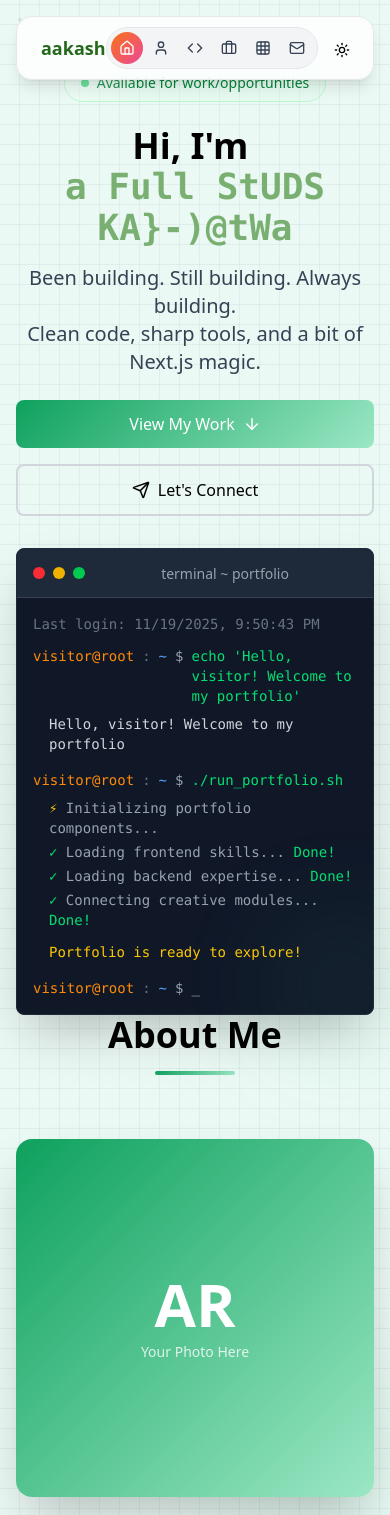
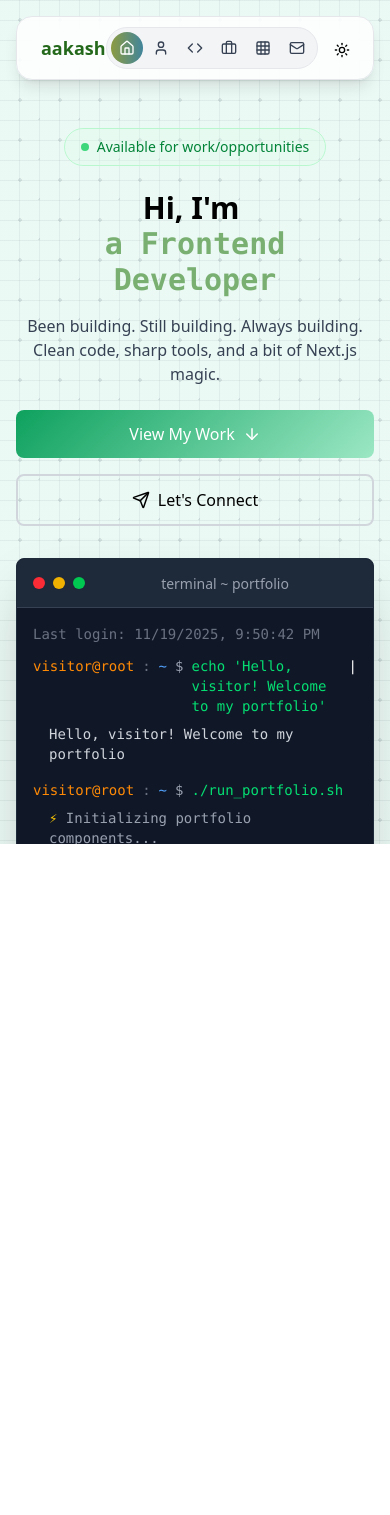
Before and after one commit to aakash-sriv/my-folio, a React (Vite) app: page / in a window 390 px wide. Shown: the top 1515 px of the page. After the commit the page ends 844 px from the top, so only its background shows below. Built offline with nearby package versions, Linux system fonts and the light colour scheme.

Commit message:
Changes regarding responsiveness

```diff
--- a/src/components/About.jsx
+++ b/src/components/About.jsx
@@ -14,7 +14,7 @@ export default function About() {
 
         {/* Section Header */}
         <div className="text-center mb-16">
-          <h2 className="text-4xl sm:text-5xl font-bold text-black dark:text-white mb-4">
+          <h2 className="text-3xl sm:text-5xl font-bold text-black dark:text-white mb-4">
             About Me
           </h2>
           <div className="w-20 h-1 accent-gradient dark:accent-gradient-dark mx-auto rounded-full"></div>
@@ -45,7 +45,7 @@ export default function About() {
           {/* Right: Bio */}
           <div className="lg:col-span-3 space-y-6">
             {/* Bio - 2 paragraphs */}
-            <div className="space-y-4 text-gray-700 dark:text-gray-300 text-lg leading-relaxed">
+            <div className="space-y-4 text-gray-700 dark:text-gray-300 text-base sm:text-lg leading-relaxed">
               <p>
                 Hi! I'm <span className="font-bold text-black dark:text-white">Aakash Raj</span>, a passionate Frontend Developer who thrives on crafting intuitive and dynamic web experiences. I specialize in the React ecosystem, building applications that are not just functional but also visually stunning and performant.
               </p>
@@ -62,7 +62,7 @@ export default function About() {
                 return (
                   <div
                     key={idx}
-                    className="text-center p-4 rounded-xl bg-gray-100 dark:bg-gray-900 border border-gray-200 dark:border-gray-800 hover:scale-105 transition-transform"
+                    className="text-center p-4 rounded-xl bg-green-50 dark:bg-green-900/30 border border-green-200 dark:border-gray-800 hover:scale-105 transition-transform"
                   >
                     <Icon className="w-6 h-6 mx-auto mb-2 text-[#79b072] dark:text-[#0a8a3f]" />
                     <div className="text-2xl font-bold text-black dark:text-white">{stat.value}</div>
--- a/src/components/Contact.jsx
+++ b/src/components/Contact.jsx
@@ -74,7 +74,7 @@ export default function Contact() {
 
         {/* Section Header */}
         <div className="text-center mb-12">
-          <h2 className="text-4xl sm:text-5xl font-bold text-black dark:text-white mb-4">
+          <h2 className="text-3xl sm:text-5xl font-bold text-black dark:text-white mb-4">
             Get In Touch
           </h2>
           <div className="w-20 h-1 accent-gradient dark:accent-gradient-dark mx-auto rounded-full mb-6"></div>
@@ -95,7 +95,7 @@ export default function Contact() {
                 return (
                   <div
                     key={idx}
-                    className="bg-white dark:bg-gray-900 rounded-xl p-6 border border-gray-200 dark:border-gray-800 hover:border-[#79b072] dark:hover:border-[#0a8a3f] transition-all duration-300"
+                    className="bg-green-50 dark:bg-green-900/30 rounded-xl p-6 border border-green-200 dark:border-gray-800 hover:border-[#79b072] dark:hover:border-[#0a8a3f] transition-all duration-300"
                   >
                     <div className="flex items-start gap-4">
                       <div className="w-12 h-12 rounded-full accent-gradient dark:accent-gradient-dark flex items-center justify-center shrink-0">
@@ -125,7 +125,7 @@ export default function Contact() {
             </div>
 
             {/* Social Links */}
-            <div className="bg-white dark:bg-gray-900 rounded-xl p-6 border border-gray-200 dark:border-gray-800">
+            <div className="bg-green-50 dark:bg-green-900/30 rounded-xl p-6 border border-green-200 dark:border-gray-800">
               <h3 className="text-lg font-semibold text-black dark:text-white mb-4">
                 Connect With Me
               </h3>
@@ -159,7 +159,7 @@ export default function Contact() {
 
           {/* Right Side - Contact Form */}
           <div className="lg:col-span-3">
-            <div className="bg-white dark:bg-gray-900 rounded-xl p-6 sm:p-8 border border-gray-200 dark:border-gray-800">
+            <div className="bg-green-50 dark:bg-green-900/30 rounded-xl p-6 sm:p-8 border border-green-200 dark:border-gray-800">
 
               {/* Success Message */}
               {submitted && (
--- a/src/components/Experience.jsx
+++ b/src/components/Experience.jsx
@@ -45,12 +45,12 @@ export default function Experience() {
   }, []);
 
   return (
-    <section id="experience" className="min-h-screen py-4 px-4 sm:px-6 lg:px-8">
+    <section id="experience" className="min-h-screen py-4 px-6 sm:px-6 lg:px-8">
       <div className="max-w-7xl mx-auto">
 
         {/* Section Header */}
         <div className="text-center mb-16">
-          <h2 className="text-4xl sm:text-5xl font-bold text-black dark:text-white mb-4">
+          <h2 className="text-3xl sm:text-5xl font-bold text-black dark:text-white mb-4">
             Experience
           </h2>
           <div className="w-20 h-1 accent-gradient dark:accent-gradient-dark mx-auto rounded-full"></div>
--- a/src/components/Hero.jsx
+++ b/src/components/Hero.jsx
@@ -120,13 +120,13 @@ export default function Hero() {
   };
 
   return (
-    <section id="home" className="min-h-screen flex items-center justify-center px-4 sm:px-6 lg:px-8 pt-16">
+    <section id="home" className="min-h-screen flex items-center justify-center px-4 sm:px-6 lg:px-8 pt-32 pb-16 lg:pt-16 lg:pb-0">
       <div className="max-w-7xl mx-auto w-full">
         <div className="grid lg:grid-cols-2 gap-8 lg:gap-12 items-center">
 
           {/* Left */}
           <div className="text-center lg:text-left space-y-6">
-              <div className="relative overflow-hidden inline-flex items-center gap-2 px-4 py-2 rounded-full
+            <div className="relative overflow-hidden inline-flex items-center gap-2 px-4 py-2 rounded-full
                 bg-green-100/30 dark:bg-green-900/30
                 border border-green-200 dark:border-green-800
                 before:content-[''] before:absolute before:inset-y-0 before:left-[-150%] before:w-[120%]
@@ -138,16 +138,16 @@ export default function Hero() {
               </span>
             </div>
             <div className="space-y-4">
-              <h1 className="text-4xl sm:text-5xl lg:text-6xl font-bold text-black dark:text-white">
+              <h1 className="text-3xl sm:text-5xl lg:text-6xl font-bold text-black dark:text-white">
                 <span>Hi, I'm&nbsp;</span>
-                <span className="inline-block align-baseline">
-                  <span className="text-[#79b072] dark:text-[#0a8a3f] font-mono" aria-live="polite" aria-atomic="true">
+                <span className="inline-block align-baseline min-h-[4.5rem] sm:min-h-[3.75rem] lg:min-h-[4.5rem]">
+                  <span className="text-[#79b072] dark:text-[#0a8a3f] font-mono block" aria-live="polite" aria-atomic="true">
                     {scrambled}
                   </span>
                 </span>
               </h1>
 
-              <p className="text-xl sm:text-lg text-gray-700 dark:text-gray-300">
+              <p className="text-base sm:text-lg text-gray-700 dark:text-gray-300">
                 Been building. Still building. Always building. <br />
                 Clean code, sharp tools, and a bit of Next.js magic.
               </p>
--- a/src/components/NavBar.jsx
+++ b/src/components/NavBar.jsx
@@ -63,7 +63,7 @@ export default function NavBar() {
     });
 
     return () => observer.disconnect();
-  // eslint-disable-next-line react-hooks/exhaustive-deps
+    // eslint-disable-next-line react-hooks/exhaustive-deps
   }, [isScrolling]); // Re-run when isScrolling changes
 
   // Toggle theme function
@@ -189,7 +189,7 @@ export default function NavBar() {
                     className={`
                       relative group p-2 rounded-full transition-all
                       ${isActive
-                        ? 'bg-[linear-gradient(135deg,#f97316,#ec4899)] text-white'
+                        ? 'bg-[linear-gradient(90deg,#75871ad1,#1a6c87d1)] dark:bg-[linear-gradient(135deg,#1a6c87,#75871a)] text-white'
                         : 'text-gray-700 dark:text-gray-300 hover:bg-gray-200 dark:hover:bg-gray-800'
                       }
                     `}
--- a/src/components/Projects.jsx
+++ b/src/components/Projects.jsx
@@ -36,12 +36,12 @@ export default function Projects() {
   ];
 
   return (
-    <section id="projects" className="min-h-screen py-4 px-4 sm:px-6 lg:px-8">
+    <section id="projects" className="min-h-screen py-4 px-6 sm:px-6 lg:px-8">
       <div className="max-w-7xl mx-auto">
 
         {/* Section Header */}
         <div className="text-center mb-12">
-          <h2 className="text-4xl sm:text-5xl font-bold text-black dark:text-white mb-4">
+          <h2 className="text-3xl sm:text-5xl font-bold text-black dark:text-white mb-4">
             Featured Projects
           </h2>
           <div className="w-20 h-1 accent-gradient dark:accent-gradient-dark mx-auto rounded-full mb-6"></div>
--- a/src/components/Skills.jsx
+++ b/src/components/Skills.jsx
@@ -40,12 +40,12 @@ export default function Skills() {
   };
 
   return (
-    <section id="skills" className="min-h-screen py-4 top-1 px-4 sm:px-6 lg:px-8">
+    <section id="skills" className="min-h-screen py-4 top-1 px-6 sm:px-6 lg:px-8">
       <div className="max-w-7xl mx-auto">
 
         {/* Section Header */}
         <div className="text-center mb-12">
-          <h2 className="text-4xl sm:text-5xl font-bold text-black dark:text-white mb-4">
+          <h2 className="text-3xl sm:text-5xl font-bold text-black dark:text-white mb-4">
             Skills & Technologies
           </h2>
           <div className="w-20 h-1 accent-gradient dark:accent-gradient-dark mx-auto rounded-full"></div>
@@ -77,7 +77,7 @@ export default function Skills() {
 
                   {/* Icon and text need z-index to show above gradient */}
                   <Icon size={18} className="relative z-10" />
-                  <span className="hidden sm:inline relative z-10">{tab.label}</span>
+                  <span className={`${isActive ? 'inline' : 'hidden'} sm:inline relative z-10`}>{tab.label}</span>
                 </button>
               );
             })}
@@ -89,7 +89,7 @@ export default function Skills() {
           {skills[activeTab].map((skill, idx) => (
             <div
               key={idx}
-              className="group relative bg-white dark:bg-gray-900 rounded-xl p-4 border border-gray-200 dark:border-gray-800 hover:shadow-xl hover:scale-105 transition-all duration-300 flex items-center gap-4"
+              className="group relative bg-green-50 dark:bg-green-900/30 rounded-xl p-4 border border-green-200 dark:border-gray-800 hover:shadow-xl hover:scale-105 transition-all duration-300 flex items-center gap-4"
             >
               {/* Skill Icon */}
               <div className="w-12 h-12 shrink-0 flex items-center justify-center">
--- a/src/index.css
+++ b/src/index.css
@@ -40,6 +40,7 @@ html,
 body,
 #root {
   height: 100%;
+  overflow-x: hidden;
 }
 
 /* -------------------- Background: shimmer + circuit (light & dark) --------------------
@@ -216,7 +217,7 @@ body {
 }
 
 section {
-  scroll-margin-top: 6rem;
+  scroll-margin-top: 5rem;
 }
 
 /* Rotating text fade animation */
```
